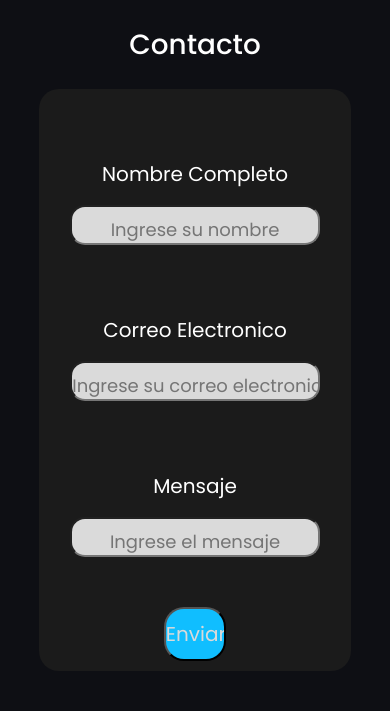
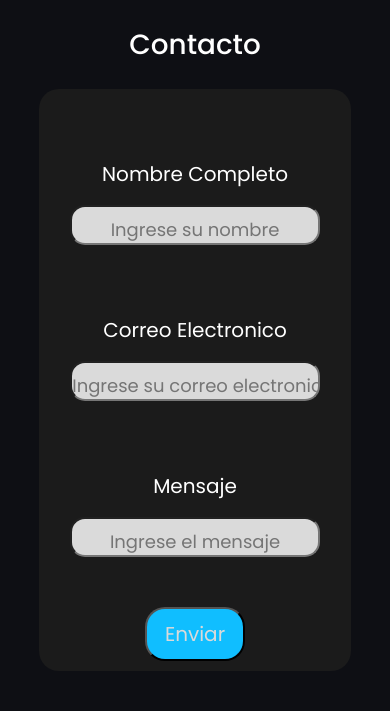
Before and after one commit to Mattia-rc/coder, a website: page paginas/contacto.html in a window 390 px wide. Shown: the part 64-775 px from the top of the page. Drawn offline with nearby package versions, Linux system fonts and the light colour scheme.

Commit message:
Corrijiendo

```diff
--- a/scss/estilos.scss
+++ b/scss/estilos.scss
@@ -420,4 +420,8 @@ margin: 20px;
     width: 90%;
   }
 
+  .boton__mainContact input{
+    width: 100px;
+  }
+
 }
```
Also changed, not shown: estilos/estilos.css.
